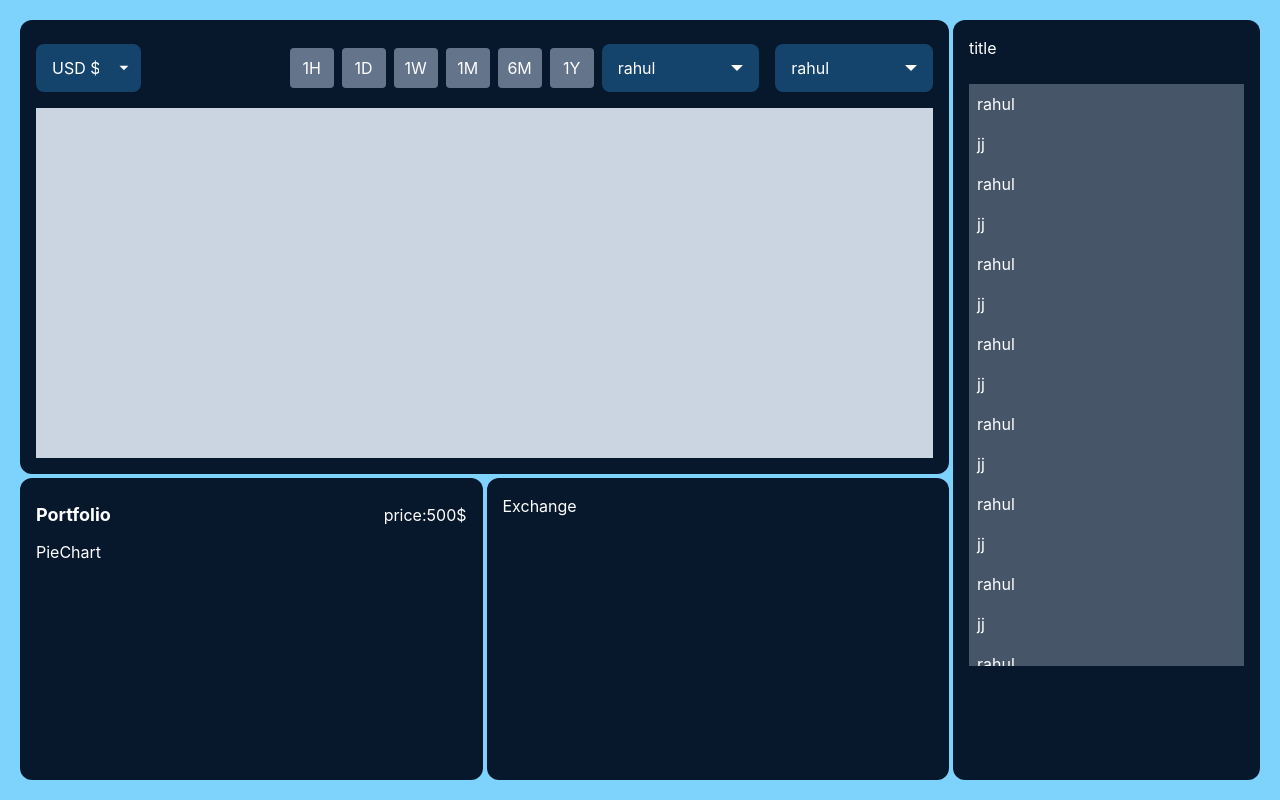
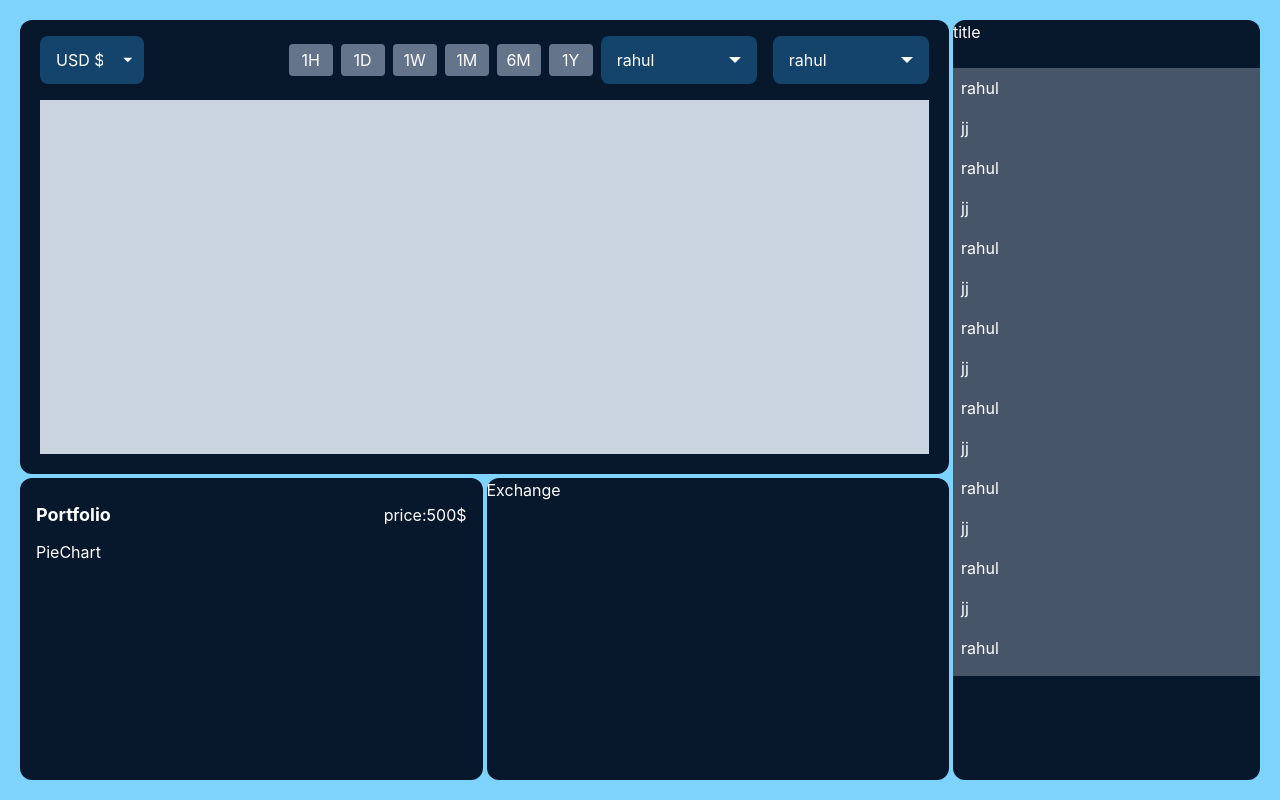
Before and after one commit to nikhil-223/cryptocurrency-project, a React (Create React App) app: page / in a window 1280 px wide. Built offline with nearby package versions, Linux system fonts and the light colour scheme; the HTML template or start-up script is replaced by a standard one.

Commit message:
some paddings changed

```diff
--- a/src/components/chart/Chart.jsx
+++ b/src/components/chart/Chart.jsx
@@ -39,7 +39,7 @@ const Chart = () => {
   return (
 		<div
 			id="chart"
-			className={`grid row-span-3 col-span-6 rounded-xl grid-rows-6 grid-cols-8 grid-flow-row gap-2 bg-boxDark text-white`}>
+			className={`grid row-span-3 col-span-6 rounded-xl grid-rows-6 grid-cols-8 grid-flow-row gap-2 bg-boxDark text-white pt-2 p-5`}>
 			{/* Currency Dropdown  */}
       <CurrencyDrop />
 			{/* Currency Dropdown  */}
--- a/src/components/chart/TimePeriodItem.jsx
+++ b/src/components/chart/TimePeriodItem.jsx
@@ -3,7 +3,7 @@ import React from 'react'
 const TimePeriodItem = (props) => {
     const {timePeriod}=props;
   return (
-    <div className='flex justify-center items-center rounded w-11 h-10 bg-slate-500 '>{timePeriod}</div>
+    <div className='flex justify-center items-center rounded w-11 h-8 bg-slate-500 '>{timePeriod}</div>
   )
 }
 
--- a/src/components/portfolio/Portfolio.jsx
+++ b/src/components/portfolio/Portfolio.jsx
@@ -3,7 +3,7 @@ import PieChart from './PieChart';
 
 const Portfolio = () => {
   return (
-		<div id="portfolio" className={` row-span-2 col-span-3  rounded-xl grid grid-rows-6 grid-cols-1 gap-1 bg-boxDark text-white`} >
+		<div id="portfolio" className={` row-span-2 col-span-3 p-4 rounded-xl grid grid-rows-6 grid-cols-1 gap-1 bg-boxDark text-white`} >
 			<div className='flex justify-between items-center row-span-1 '>
 				<div className=' text-lg font-bold'>Portfolio</div>
 				<div>price:500$</div>
--- a/src/index.css
+++ b/src/index.css
@@ -17,9 +17,7 @@ code {
 @tailwind components;
 @tailwind utilities;
 
-#dashboard > div {
-  padding: 1rem;
-}
+
 
 
 .droplist::-webkit-scrollbar {
```
